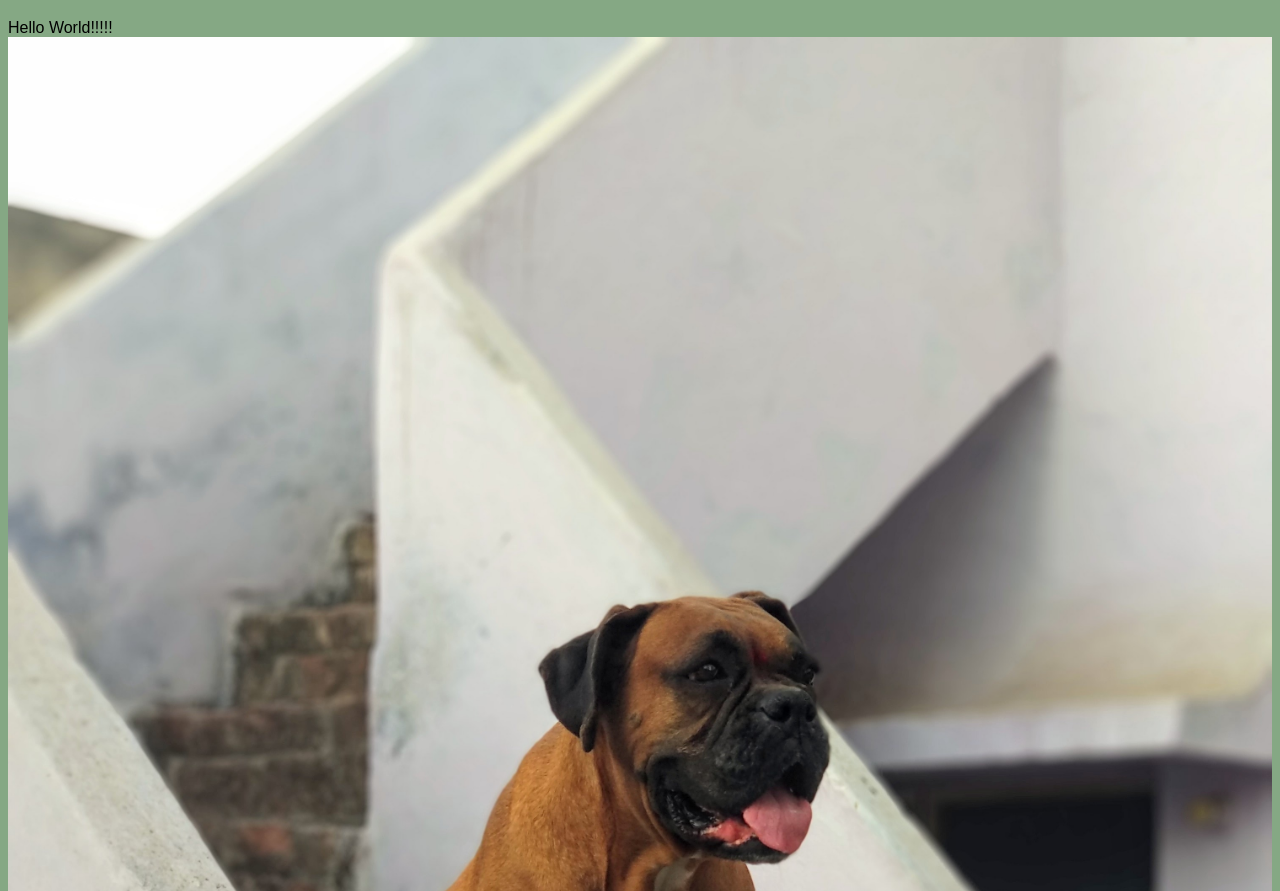
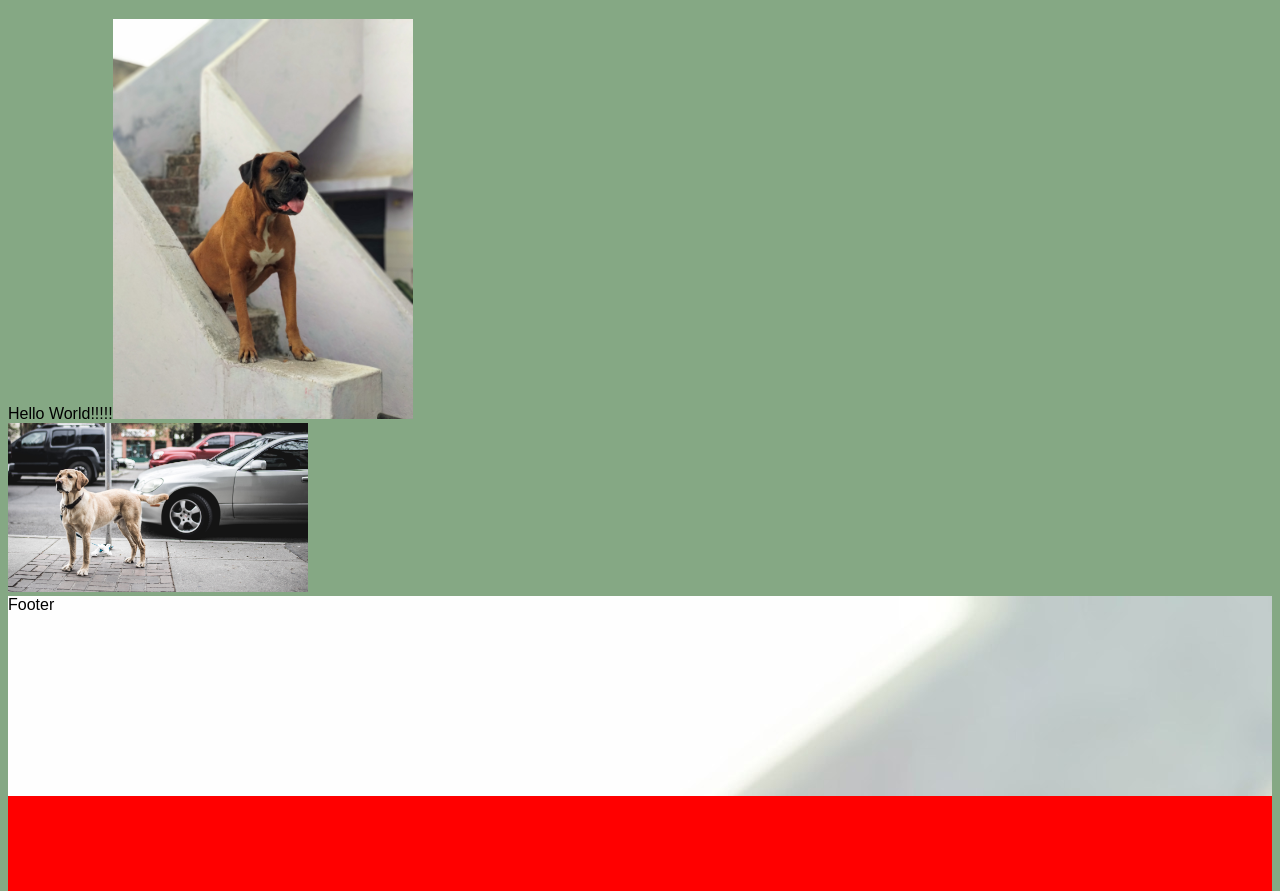
Before and after one commit to mateusz5564/ZaawProjUdemySamuraj, a website built with webpack: page s13/src/templates/template.html in a window 1280 px wide. Shown: the part 61-952 px from the top of the page. Built offline with nearby package versions, Linux system fonts and the light colour scheme; files whose address does not match are found by name.

Commit message:
s14e10 add class Creator to test Babel

```diff
--- a/s13/package.json
+++ b/s13/package.json
@@ -14,6 +14,7 @@
   "author": "",
   "license": "ISC",
   "devDependencies": {
+    "@babel/core": "^7.12.10",
     "clean-webpack-plugin": "^3.0.0",
     "file-loader": "^6.2.0",
     "html-webpack-plugin": "^4.5.0",
--- a/s13/src/index.js
+++ b/s13/src/index.js
@@ -3,8 +3,15 @@ import helloworld from "./data/helloworld.txt";
 import "./sass/index.scss";
 import "./components/footer";
 import addImage from './utils/image';
+import Creator from './utils/creator';
 
 message("works after boundling");
 messageDOM(helloworld);
 
 addImage('div')
+
+const el1 = new Creator();
+el1.addBgc('red');
+const el2 = new Creator();
+el2.addBgc('blue');
+const el3 = new Creator();
--- a/s13/src/sass/_page.scss
+++ b/s13/src/sass/_page.scss
@@ -3,5 +3,6 @@ body {
   font-family: Arial, Helvetica, sans-serif;
   img {
     width: 100%;
+    max-width: 300px;
   }
 }
--- /dev/null
+++ b/s13/src/utils/creator.js
@@ -0,0 +1,11 @@
+export default class {
+  constructor() {
+    this.element = document.createElement("div");
+    this.element.style.height = "100px";
+    document.body.appendChild(this.element);
+  }
+
+  addBgc(color) {
+    this.element.style.backgroundColor = color;
+  }
+}
```
